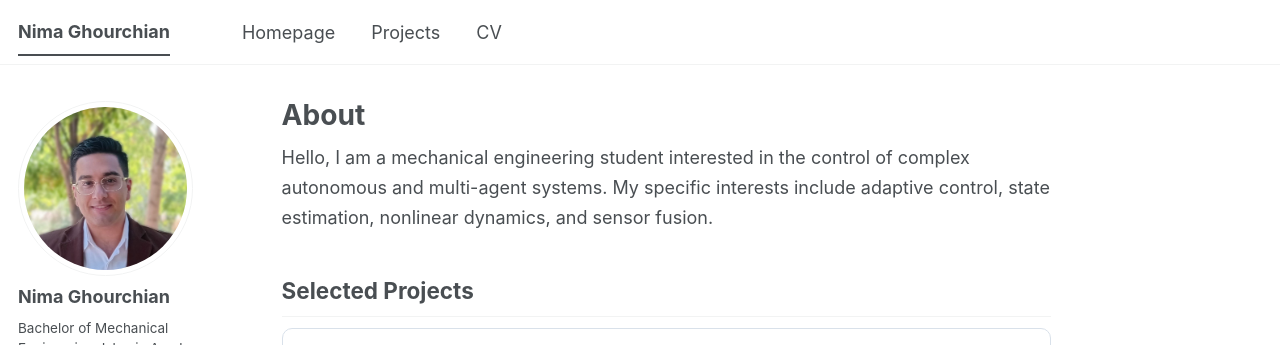
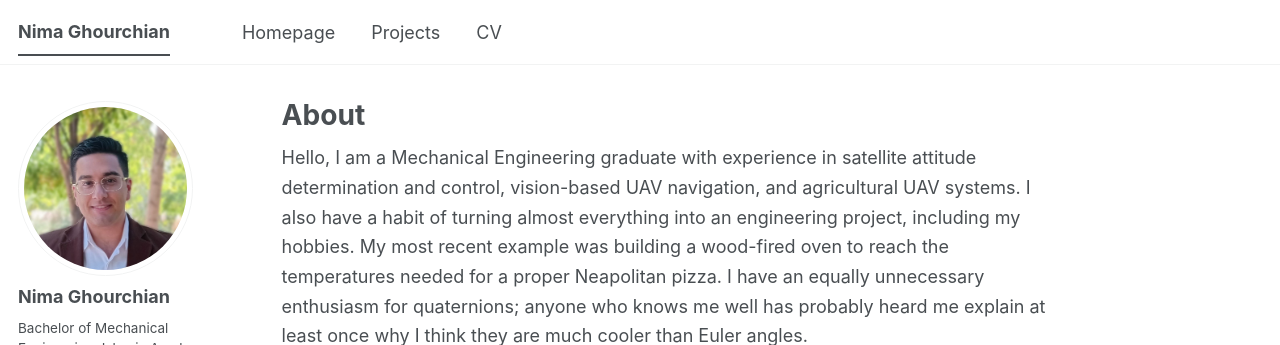
Before and after one commit to nimaghourchian/nimaghourchian.github.io, a Jekyll site: the page built from _pages/about.md, in a window 1280 px wide and 1262 px high, cut to the strip 0-345 px from the top of the window. Built offline with Jekyll 4.4.1, drawn with Linux system fonts in a browser that asks for light colours; a style sheet for code colours, icons or effects is not loaded.

Commit message:
Update about.md

```diff
--- a/_pages/about.md
+++ b/_pages/about.md
@@ -268,9 +268,9 @@ redirect_from:
 </style>
 
 <p class="about-intro">
-  Hello, I am a mechanical engineering student interested in the control of
-  complex autonomous and multi-agent systems. My specific interests include
-  adaptive control, state estimation, nonlinear dynamics, and sensor fusion.
+  Hello, I am a Mechanical Engineering graduate with experience in satellite attitude determination and control, vision-based UAV navigation, and      agricultural UAV systems.
+  I also have a habit of turning almost everything into an engineering project, including my hobbies. My most recent example was building a wood-fired oven to reach the temperatures needed for a proper Neapolitan pizza. I have an equally unnecessary enthusiasm for quaternions; anyone who knows me well has probably heard me explain at least once why I think they are much cooler than Euler angles.
+
 </p>
 
 ## Selected Projects
```
